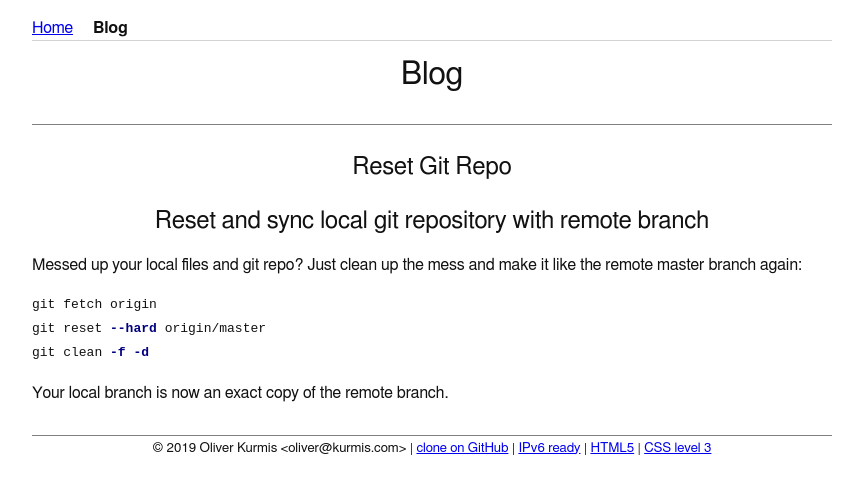
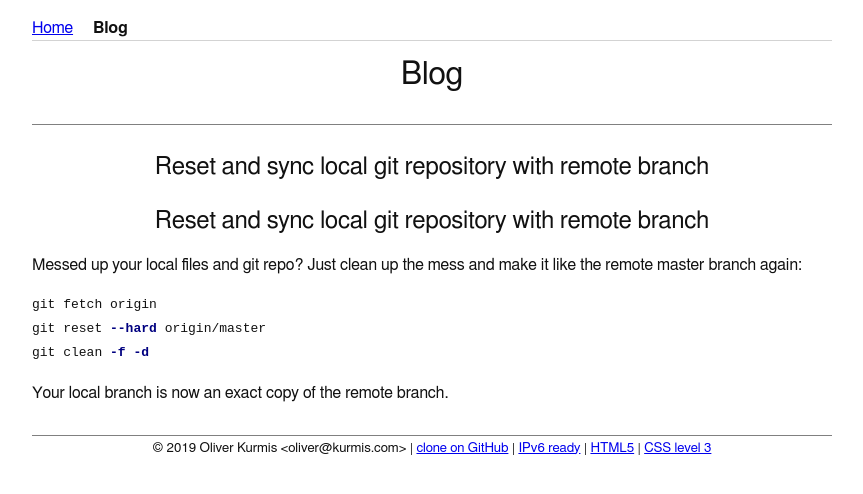
Before and after one commit to oliworx/oliworx.github.com, a Jekyll site: the page built from _posts/2019-08-19-reset-git-repo.md, in a window 1280 px wide. Shown: the top 494 px of the page, without its empty margins (208-1071 px from the left). Built offline with Jekyll 4.4.1, drawn with Linux system fonts in a browser that asks for light colours.

Commit message:
Fix title of new post

```diff
--- a/_posts/2019-08-19-reset-git-repo.md
+++ b/_posts/2019-08-19-reset-git-repo.md
@@ -1,5 +1,6 @@
 ---
 layout: post
+title: "Reset and sync local git repository with remote branch"
 tags:
   - git
   - shell
```
